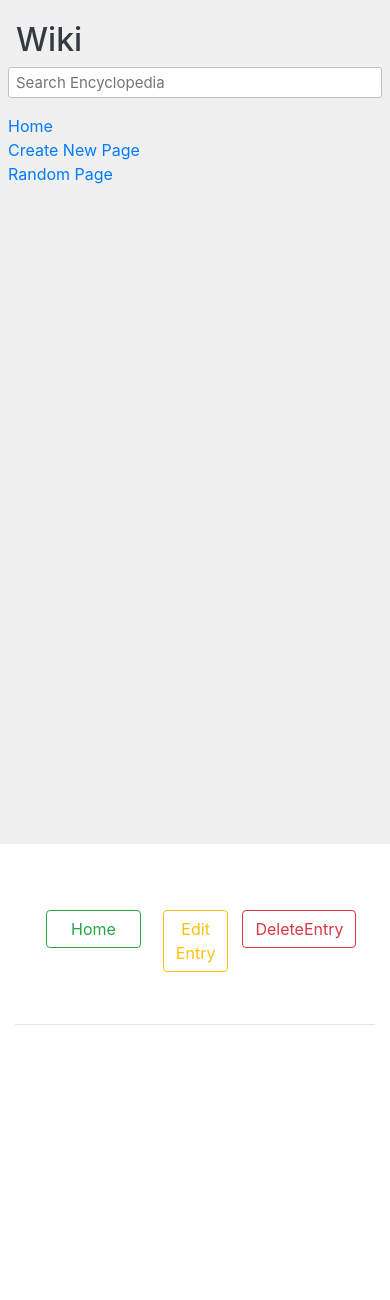
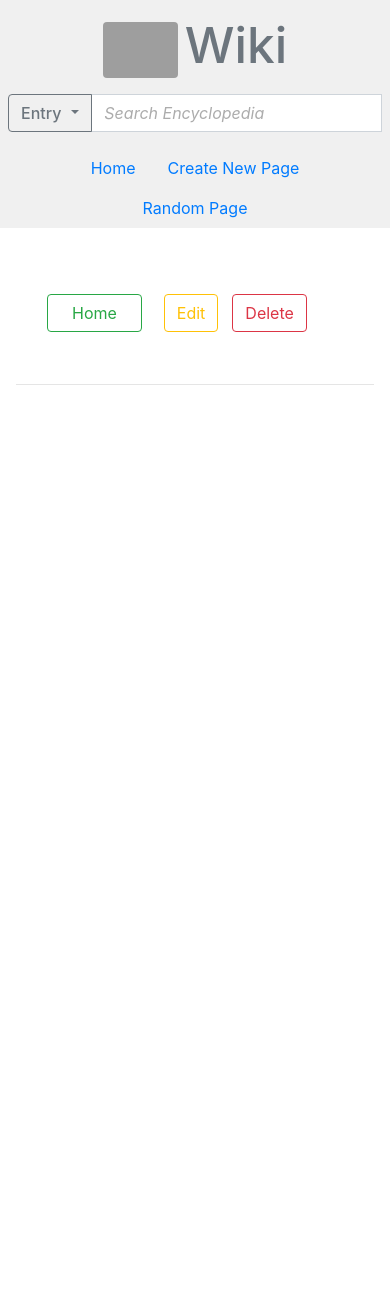
Before and after one commit to cbedroid/CS50-Wiki, a Django app: template encyclopedia/templates/encyclopedia/base_entry.html in a window 390 px wide. Shown: the top 1300 px of the page. After the commit the page ends 385 px from the top, so only its background shows below. Run offline with Django 3.2, Linux system fonts and the light colour scheme; the template is opened without the code that fills it, so the values that code supplies are empty; some libraries are stand-ins or nearby versions; grey boxes are pictures that could not be loaded.

Commit message:
Fixed #2 Add more responsive layouts for mobile

```diff
--- a/encyclopedia/static/encyclopedia/main.js
+++ b/encyclopedia/static/encyclopedia/main.js
@@ -8,4 +8,19 @@ $(document).ready(() => {
     // Close alert popup
     $("#alert_message").alert("close");
   }, 2500);
+
+  /* Handler Base EntryScroll Event */
+  const bes = $('#base_entry_content');
+  if (bes !== undefined || bes !== "undefined") {
+    const start = bes.offset().top;
+    $('#base_entry_section').scroll(function () {
+      const nb = $('#entry_navbar');
+      if (bes.offset().top !== start) {
+        $(nb).css({ "box-shadow": "0px 2px 10px rgba(0,0,0,.5)" });
+      } else {
+        $(nb).css({ "box-shadow": "none" });
+      }
+    })
+  }
+
 })
--- a/encyclopedia/static/encyclopedia/styles.css
+++ b/encyclopedia/static/encyclopedia/styles.css
@@ -15,7 +15,7 @@ body{
 .main-container{
 	display: block;
 	max-height: 100%;
-	overflow:hidden;
+	/*overflow:hidden;*/
 }
 code {
 	white-space: pre;
@@ -31,6 +31,7 @@ textarea {
 }
 
 .main {
+
 	height:100vh;
 	padding: 10px;
 }
@@ -41,12 +42,13 @@ section{
 }
 
 .search {
-	width: 100%;
-	font-size: 15px;
-	line-height: 15px;
-	padding: 5px 7px;
+	border-radius: 4px ;
 }
 
+.search::placeholder {
+	color: #acacac;
+	font-style: italic;
+}
 .sidebar {
 	background-color: #f0f0f0;
 	height: 100vh;
@@ -136,3 +138,140 @@ ul li {
 .deletion-modal .jumbotron{
 	background: transparent;
 }
+
+.mobile-block{
+		display:none;
+	}
+
+
+#base_entry_section{
+	position: relative;
+}
+.navigation.header{
+	display: block;
+	position: sticky;
+	position: -webkit-sticky;
+	top: 0;
+	z-index: 100;
+	background: #fff;
+	width: 100%;
+	height: 100%;
+	padding-top: -10px;
+}
+.navigation.header ul  {
+	height: 100%;
+	-webkit-backface-visibility: hidden !important;
+	backface-visibility: hidden !important;
+	-webkit-overflow-scrolling: touch !important;
+	-webkit-transform: translate3d(0, 0, 0) !important;
+transform : translate3d(0, 0, 0) !important;
+
+	}
+
+/*  TABLET AND DESKTOP BREAKPOINT */
+@media screen and (min-width: 426px) {
+	.desk-ct-after button::after{
+		content:"Entry";
+		margin-left: 5px;
+	}
+}
+/* TABLET AND MOBILE BREAKPOINT */
+@media screen and (max-width: 775px) {
+	.sidebar{
+		height: auto;
+	}
+	#logo_wiki a figure{
+		display: flex;
+		flex-direction: row;
+		align-items: center;
+		justify-content:center;
+	}
+	#logo_wiki a figure figcaption .figure_text{
+		font-size: 6rem;
+		margin-left: 7px;
+
+	}
+ .list-responsive{
+	 display: flex;
+	 justify-content: center;
+	}
+	#wiki_logo{
+		font-size: 4rem;
+		text-align:center;
+	}
+
+	#wiki_search_btn::before{
+		content: " Available Entry";
+		margin-right: 10px;
+		font-weight: 500;
+	}
+	.mobile-block{
+		display: block;
+	}
+}
+
+/** MOBILE BREAKPOINT **/
+@media screen and (max-width: 425px) {
+
+	.sidebar{
+		height: auto;
+	}
+
+#logo_wiki a figure {
+	margin: 0 0 10px 0;
+	padding: 0;
+	vertical-align: middle;
+
+}
+#logo_wiki a figure img{
+		max-height:75px;
+		max-width: 75px;
+		margin-right: 15px;
+		margin: 0;
+		padding: 0;
+	}
+	#logo_wiki a figure figcaption .figure_text{
+		font-size: 3.1rem;
+	}
+
+
+
+	#wiki_search_btn::before{
+		content: "Entry";
+	}
+	.wiki_links{
+		display: flex;
+		flex-direction: column;
+	}
+
+	/*change a-z list to vertical*/
+	#az_list{
+		position: relative;
+	}
+	 #az_list .dropdown-menu {
+		justify-content:center;
+		padding: 7px 10px;
+		max-height: 400px;
+		transform: translate3d(0px, 40px, 0px) !important;
+		overflow: auto;
+	}
+}
+
+/** ALL DEVICE EXCEPT DESKTOP**/
+@media screen and (min-width: 825px) {
+	#az_list{
+		margin-bottom: 50px;
+	}
+	#az_list ul {
+		position: relative;
+	}
+	#az_list button{
+		display: none;
+	}
+
+	#az_list .dropdown-menu {
+		display: flex;
+		border: none;
+
+	}
+}
--- a/encyclopedia/templates/encyclopedia/base_entry.html
+++ b/encyclopedia/templates/encyclopedia/base_entry.html
@@ -1,12 +1,11 @@
 {% extends "encyclopedia/layout.html" %}
 {% block title %} Encyclopedia {% endblock %}
 {% block body_content %}
-<section class="pl-lg-3">
-<div class="container">
-	<div class="row">
-		<div class="col-9">
+
+<section id="base_entry_section" class="px-3">
+
 	<!-- Navigation control-->
-			<div class="navigation header  align-items-center d-flex mt-2">
+	<div id="entry_navbar" class="navigation header  align-items-center d-flex mt-2">
 		<ul class="nav-list  d-flex ml-3 pt-5">
 			<!-- Home -->
 			<li class="nav-item">
@@ -18,19 +17,19 @@
 			</li>
 			<!-- Edit Entry-->
 			<li class="nav-item">
-						<a class="link" href="{% url 'update_entry' title %}">
-							<button class="btn btn-outline-warning">Edit Entry</button>
+				<a class="link desk-ct-after" href="{% url 'update_entry' title %}">
+					<button class="btn btn-outline-warning">Edit</button>
 				</a>
 			</li>
 			<!-- Delete Entry-->
 			<li class="nav-item">
-						<a class="link" href="{% url 'delete_entry' title %}">
-							<button id="delete_btn" class="btn btn-outline-danger">DeleteEntry</button>
+				<a class="link desk-ct-after" href="{% url 'delete_entry' title %}">
+					<button id="delete_btn" class="btn btn-outline-danger">Delete</button>
 				</a>
 				{% verbatim  %}
 				<script>
-							document.getElementById('delete_btn').addEventListener('click',function(){
-									document.getElementById('deletion_modal').css.display ="block"
+					document.getElementById('delete_btn').addEventListener('click', function () {
+						document.getElementById('deletion_modal').css.display = "block"
 
 					})
 				</script>
@@ -42,16 +41,14 @@
 		</ul>
 	</div>
 	<!-- Navigation control-->
-		</div>
-	</div>
 
 	<!-- Entry Content -->
-	<div class="entry-wrapper" style="overflow:auto">
+	<div id="base_entry_content" class="entry-wrapper pl-md-3 pl-lg-3" style="overflow:auto">
 		<h1 class="title text-secondary font-weight-bolder">
 			{{title}}
 		</h1>
 		<hr class="mb-5">
-		<div class="content-container my-3 py-3">
+		<div id="ei_content" class="content-container my-3 py-3">
 			{{ entry|safe }}
 		</div>
 	</div>
--- a/encyclopedia/templates/encyclopedia/layout.html
+++ b/encyclopedia/templates/encyclopedia/layout.html
@@ -29,32 +29,42 @@
 	<body>
 		{% block body %}
 		<div class="row no-gutters">
-			<div class="sidebar col-lg-2 col-md-3">
-				<div class="side-container pt-3 px-2">
+			<div class="index sidebar col-lg-2 col-md-3">
+				<div class="pt-3 px-2">
+				<div id="logo_wiki">
 					<a  class="wiki-home text-dark text-decoration-none" href="{% url 'index' %}">
-					<h2 class="pl-2"> Wiki</h2>
+						<figure class="figure text-center">
+							<img src="https://user-images.githubusercontent.com/54720725/97774007-c1dd1500-1b2a-11eb-98a4-a05ae60f3cba.png" alt="wiki image logo" class="logo_img figure-img img-fluid rounded">
+							<figcaption class="figure-caption font-weight-bold text-center"> <h4 class="figure_text">Wiki</h4> </figcaption>
+						</figure>
 					</a>
+				</div>
 				<form class="search-form" action="/wiki" method="GET">
-					<div class="form-group">
-						<input
-							list="wiki-list"
-							class="search"
-							type="text"
-							name="search"
+					<div class="input-group mb-3">
+						<div class="input-group-prepend">
+							<button id="wiki_search_btn" class="btn btn-outline-secondary dropdown-toggle mobile-block" type="button" data-toggle="dropdown" aria-haspopup="true" aria-expanded="false"></button>
+							<div class="dropdown-menu">
+								{% for entry_item in entries_options  %}
+								{% comment %} <input type="text" class="dropdown-item" name="selection" value="{{entry_item}}"/> {% endcomment %}
+								<a class="dropdown-item" href="#">{{entry_item}}</a>
+								{% endfor %}
+							</div>
+						</div>
+						<input type="text" class="search form-control" list="wiki-list"
 							placeholder="Search Encyclopedia"
-						/>
+						 	name="search" aria-label="entry search bar">
 							<datalist id="wiki-list">
-							{% for entry in entries %}
+								{% for entry in entries_options %}
 								<option value="{{entry|safe}}"></option>
 								{% endfor %}
 						</datalist>
 				</div>
 				</form>
 				{% block nav %}
-				<ul>
-					<li><a href="{% url 'index' %}">Home</a></li>
-					<li><a href="{% url 'update_entry' %}">Create New Page</a></li>
-					<li><a href="{% url 'random_entry' %}">Random Page</a></li>
+				<ul class="nav flex-row list-responsive">
+					<li class="nav-item"><a class="nav-link" href="{% url 'index' %}">Home</a></li>
+					<li class="nav-item"><a class="nav-link" href="{% url 'update_entry' %}">Create New Page</a></li>
+					<li class="nav-item"><a class="nav-link" href="{% url 'random_entry' %}">Random Page</a></li>
 				</ul>
 				{% endblock %}
 				</div>
@@ -97,7 +107,5 @@
 		<script src="https://stackpath.bootstrapcdn.com/bootstrap/4.5.2/js/bootstrap.min.js"
   	integrity="sha384-B4gt1jrGC7Jh4AgTPSdUtOBvfO8shuf57BaghqFfPlYxofvL8/KUEfYiJOMMV+rV" crossorigin="anonymous"></script>
 		<script src="{% static 'encyclopedia/main.js' %}"></script>
-		<script src="http://livejs.com/live.js"></script>
-
 	</body>
 </html>
```
Also changed, not shown: encyclopedia/templates/encyclopedia/index.html (+22 -12 lines), encyclopedia/views.py (+11 -5 lines). Lines whose indentation alone changed are shown as unchanged.
